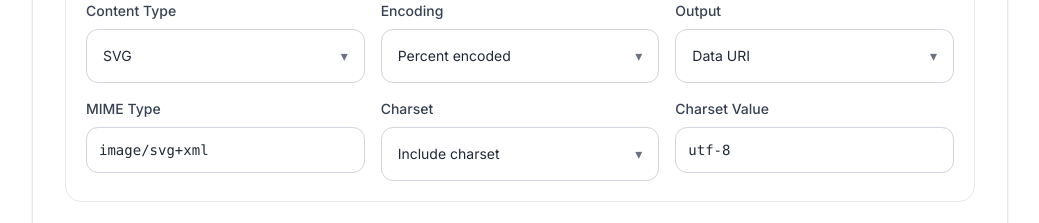
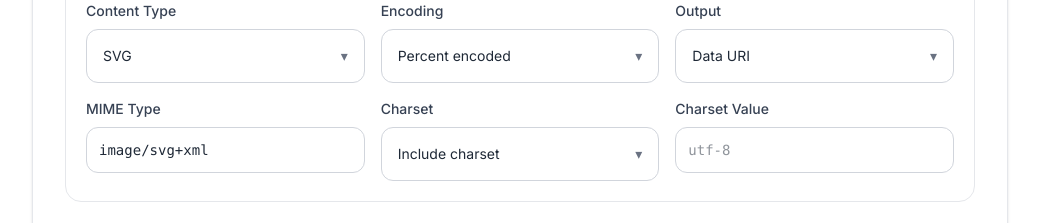
Before and after one commit to vaarunsonawwane-ops/yoryantra-new, a Next.js app: page /tools/data-uri-generator in a window 1280 px wide. Shown: the part 1000-1223 px from the top of the page, without its empty margins (120-1159 px from the left). Built offline with nearby package versions, Linux system fonts and the light colour scheme.

Commit message:
Update ToolClient.tsx

```diff
--- a/app/tools/data-uri-generator/ToolClient.tsx
+++ b/app/tools/data-uri-generator/ToolClient.tsx
@@ -60,7 +60,7 @@ export default function ToolClient() {
   const [encodingMode, setEncodingMode] = useState<EncodingMode>("percent");
   const [outputMode, setOutputMode] = useState<OutputMode>("dataUri");
   const [charsetMode, setCharsetMode] = useState<CharsetMode>("include");
-  const [charset, setCharset] = useState("utf-8");
+  const [charset, setCharset] = useState("");
   const [trimInput, setTrimInput] = useState(true);
   const [result, setResult] = useState<DataUriResult | null>(null);
   const [output, setOutput] = useState("");
@@ -133,7 +133,7 @@ export default function ToolClient() {
     setEncodingMode("percent");
     setOutputMode("dataUri");
     setCharsetMode("include");
-    setCharset("utf-8");
+    setCharset("");
     setTrimInput(true);
     clearResult();
   };
@@ -251,6 +251,9 @@ export default function ToolClient() {
                   clearResult();
                 }}
                 placeholder="utf-8"
+                spellCheck={false}
+                autoCapitalize="none"
+                autoCorrect="off"
                 className="mt-2 w-full rounded-xl border border-gray-300 bg-white p-3 text-sm font-mono outline-none transition focus:border-transparent focus:ring-2 focus:ring-[var(--green)]"
               />
             </div>
```
